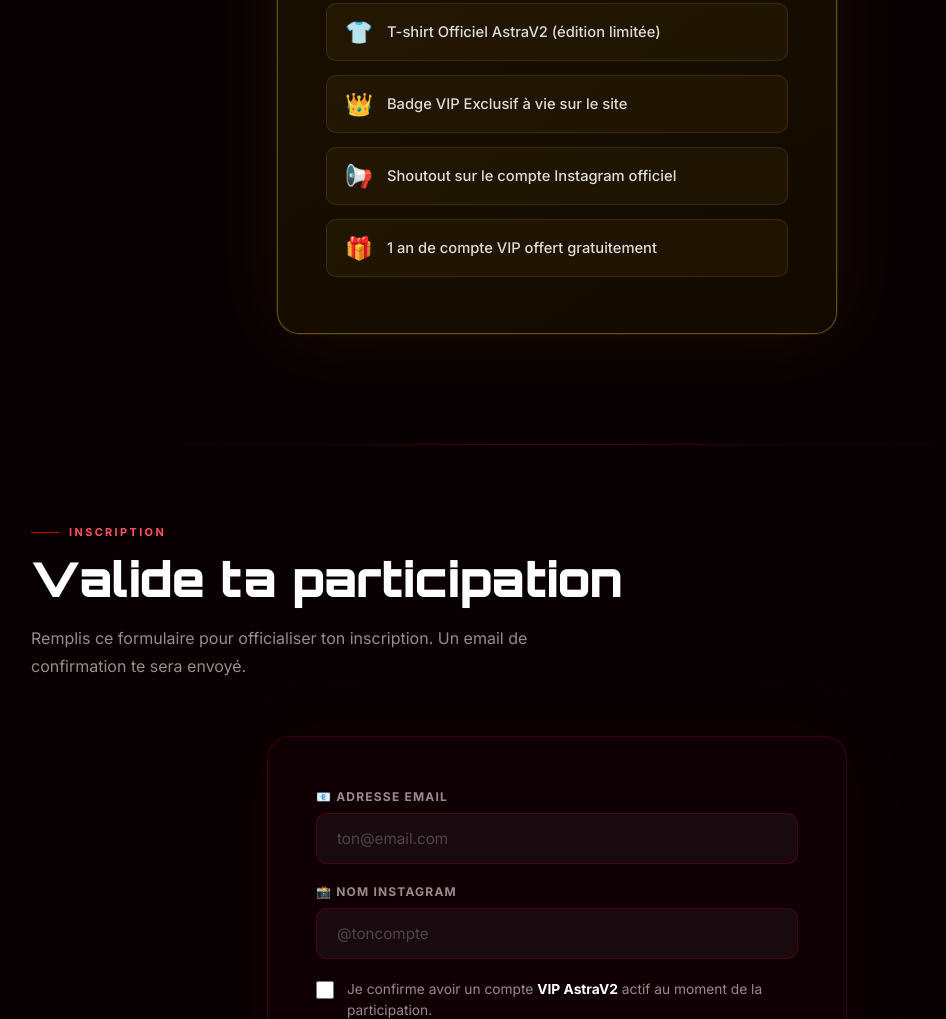
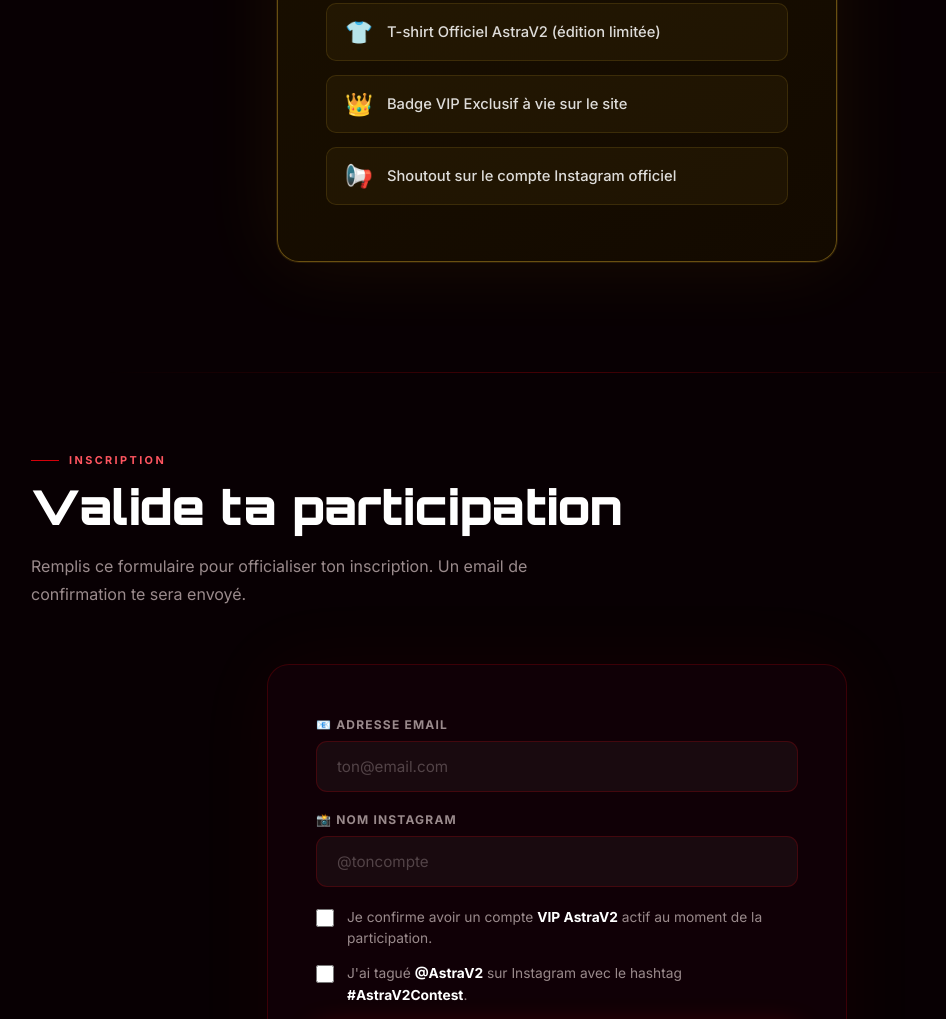
Before and after one commit to yv9vg9rb4w-collab/WinArena, a plain HTML site: page index.html in a window 1280 px wide. Shown: the part 2624-3643 px from the top of the page, without its empty margins (83-1029 px from the left). Drawn offline with Linux system fonts and the light colour scheme.

Commit message:
Update index.html

```diff
--- a/index.html
+++ b/index.html
@@ -461,10 +461,6 @@
         <span class="prize-item-icon">📢</span>
         <span class="prize-item-text">Shoutout sur le compte Instagram officiel</span>
       </div>
-      <div class="prize-item">
-        <span class="prize-item-icon">🎁</span>
-        <span class="prize-item-text">1 an de compte VIP offert gratuitement</span>
-      </div>
     </div>
   </div>
 </section>
```
